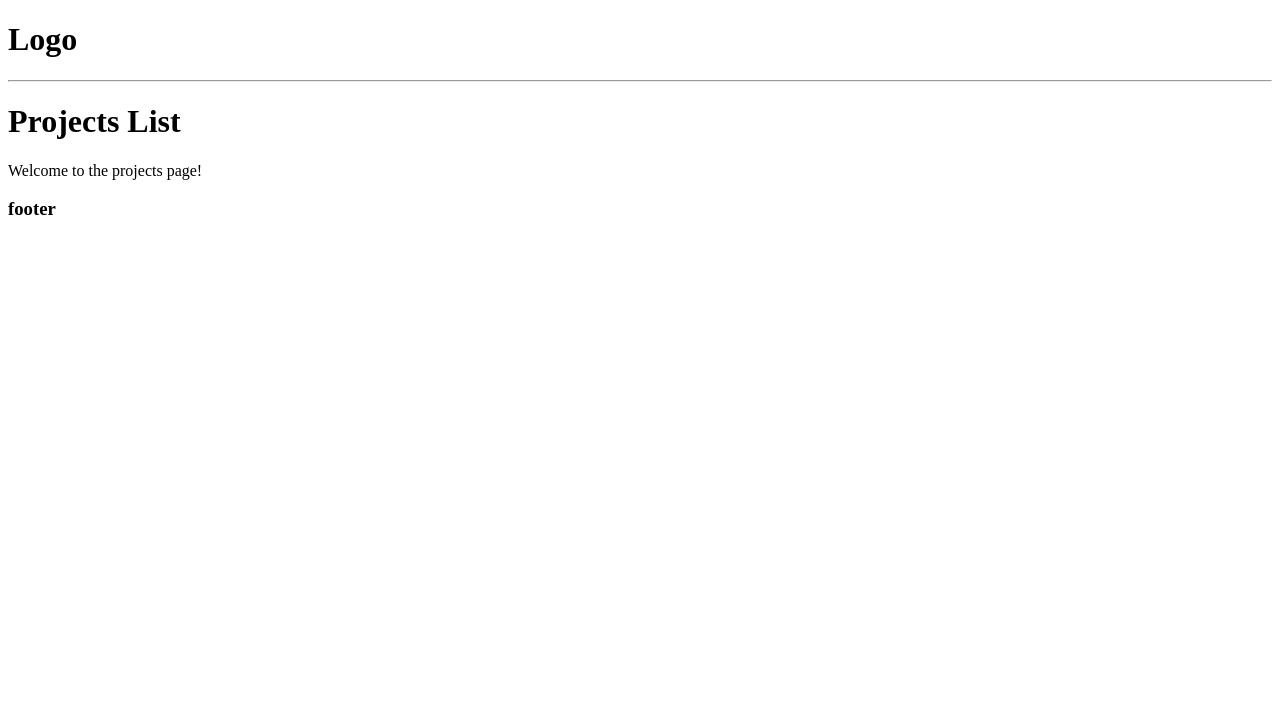
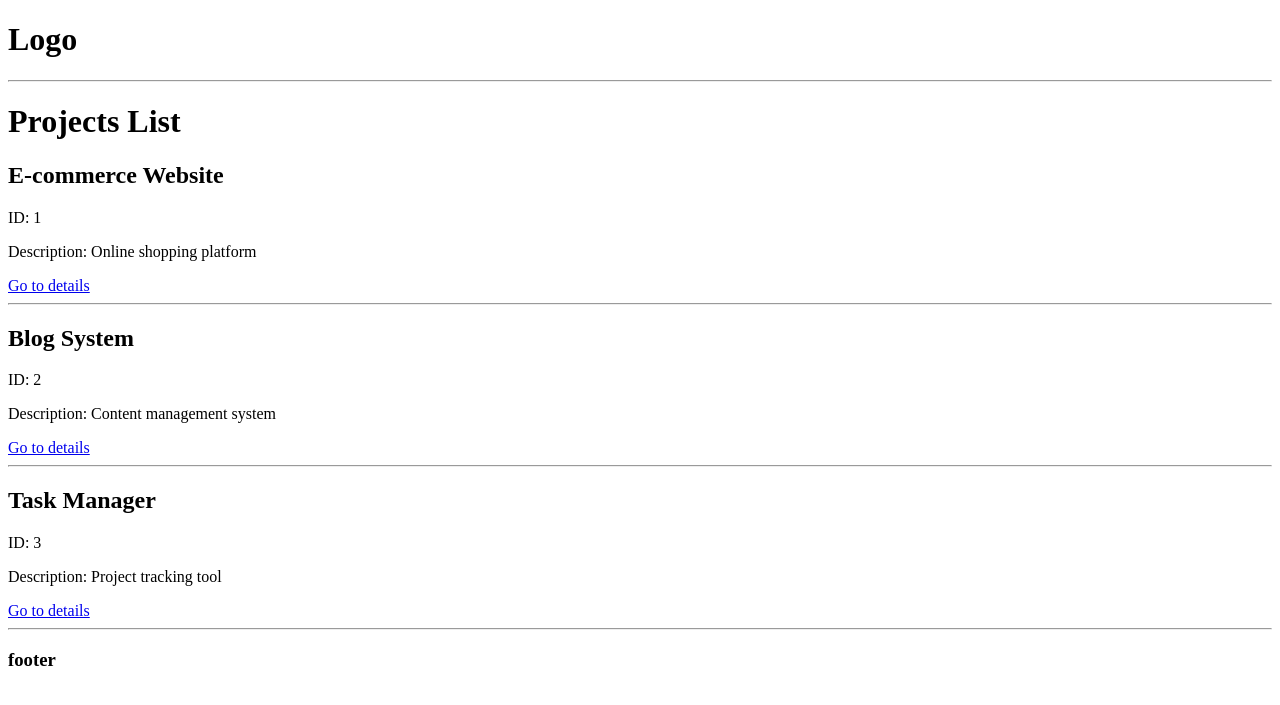
Before and after one commit to myat-kyaw-thu/laradock_starter, a Django app: page / in a window 1280 px wide. Shown: the top 705 px of the page. Run offline with Django 5.2, Linux system fonts and the light colour scheme.

Commit message:
single rendering data

```diff
--- a/projects/templates/projects/projects.html
+++ b/projects/templates/projects/projects.html
@@ -1,4 +1,12 @@
 {% extends 'main.html' %} {% block content %}
 <h1>Projects List</h1>
-<p>Welcome to the projects page!</p>
-{% endblock content%}
+
+{% for project in projects %}
+<div>
+  <h2>{{ project.name }}</h2>
+  <p>ID: {{ project.id }}</p>
+  <p>Description: {{ project.description }}</p>
+  <a href="{% url 'projectDetail' project.id %}">Go to details</a>
+  <hr />
+</div>
+{% endfor %} {% endblock content %}
```
